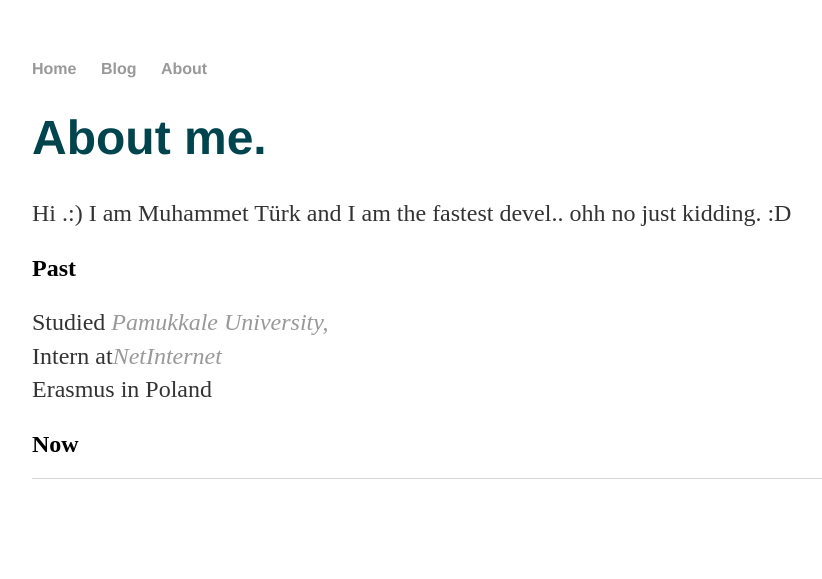
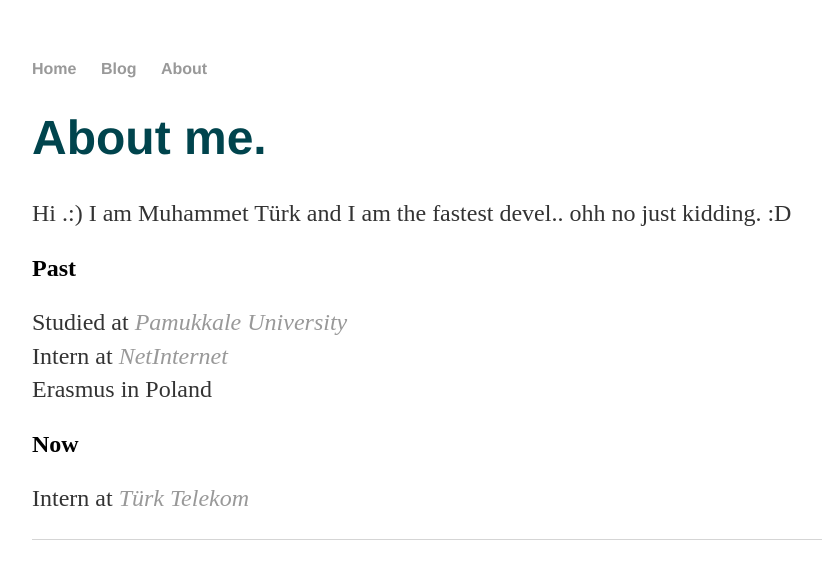
Before and after one commit to mturk111/mturk111.github.io, a Jekyll site: the page about.html, which Jekyll copies as it is, in a window 1280 px wide. Shown: the top 579 px of the page, without its empty margins (160-982 px from the left). Built offline with Jekyll 4.4.1, drawn with Linux system fonts in a browser that asks for light colours.

Commit message:
Adding info to about.html

```diff
--- a/about.html
+++ b/about.html
@@ -19,12 +19,12 @@
 				<h1>About me.</h1>
 				<p>Hi .:) I am Muhammet Türk and I am the fastest devel.. ohh no just kidding. :D</p>
 				<h2>Past</h2>
-				<p>Studied <a href="http://www.pau.edu.tr/pau/en"><em>Pamukkale University,</em></a></br>
-				Intern at<a href="https://www.netinternet.com.tr/"><em>NetInternet</em></a>
+				<p>Studied at <a href="http://www.pau.edu.tr/pau/en"><em>Pamukkale University</em></a></br>
+				Intern at <a href="https://www.netinternet.com.tr/"><em>NetInternet</em></a>
 				</br>Erasmus in Poland</p>
 				<h2>Now</h2>
-
-			</div><!-- /.container -->
+				<p>Intern at <a href="https://www.turktelekom.com.tr/"><em>Türk Telekom</em></a></p>
+			</div>
 			<footer>
 	    		<ul>
 
```
